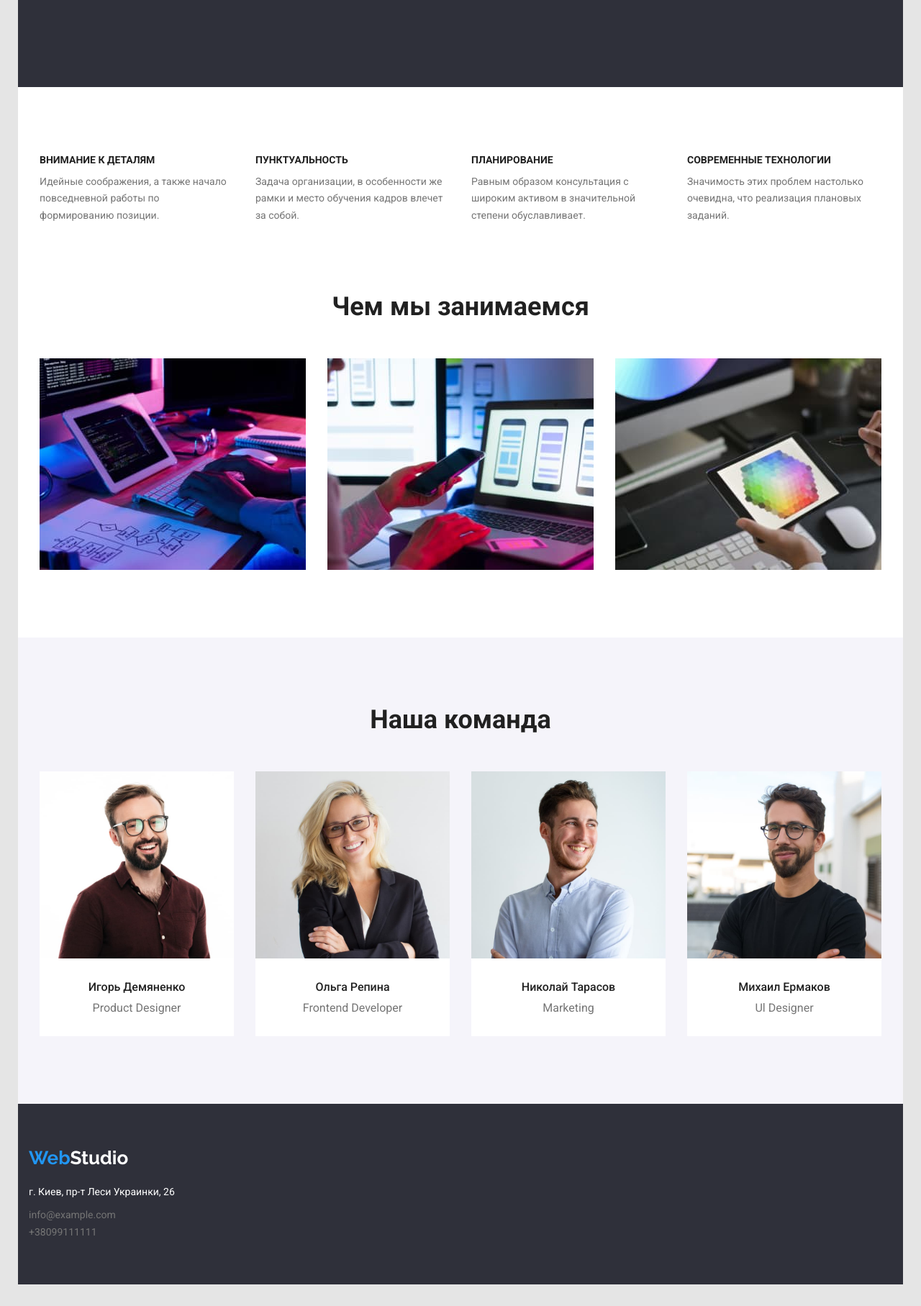
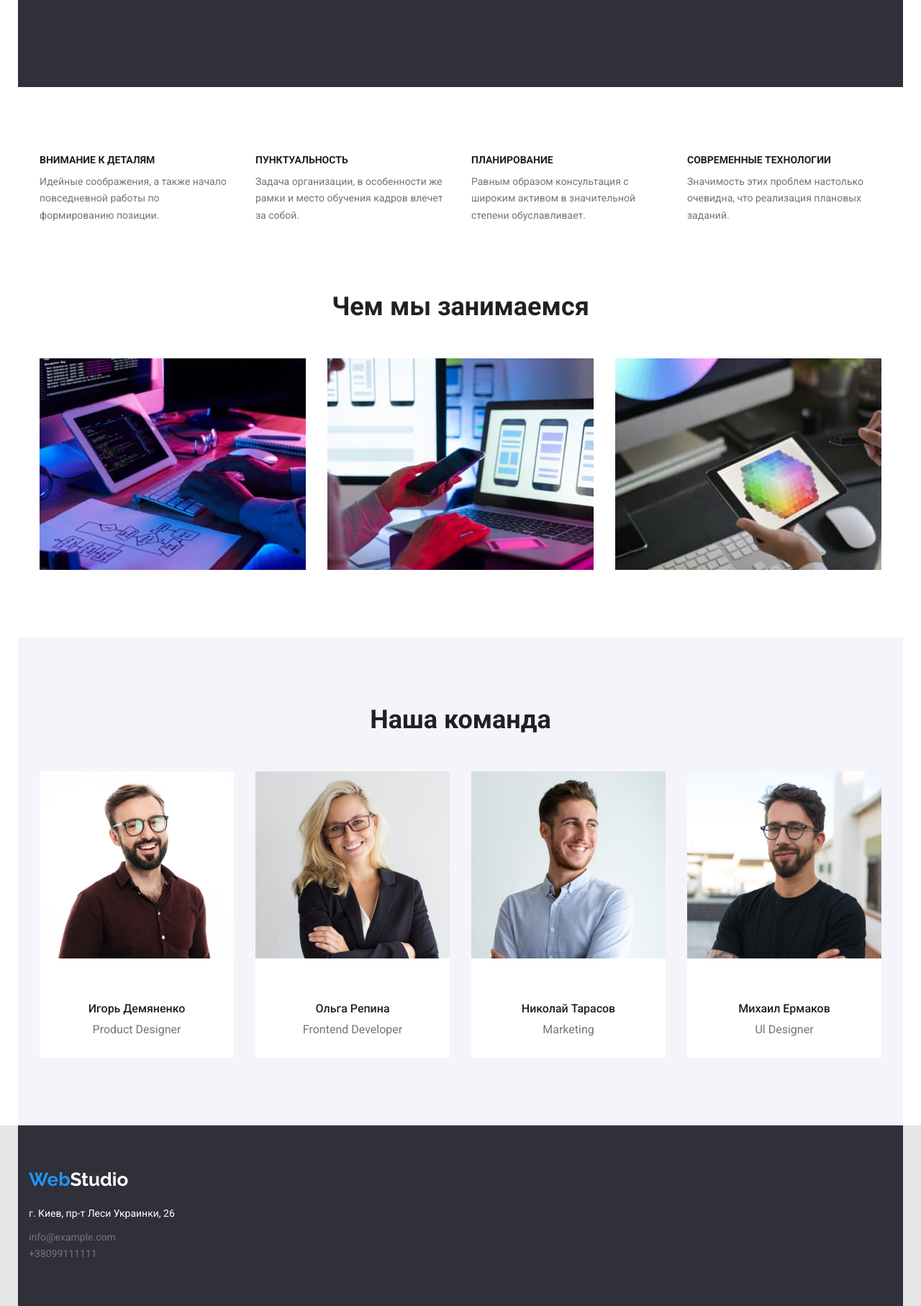
Before and after one commit to NikoKomp/goit-markup-hw-03, a plain HTML site: page index.html in a window 1280 px wide. Shown: the part 560-2375 px from the top of the page at 72% size. Before the commit the page ends 2345 px from the top, so only its background shows below. Drawn offline with Linux system fonts and the light colour scheme.

Commit message:
пока все норм

```diff
--- a/css/style.css
+++ b/css/style.css
@@ -28,33 +28,55 @@ a {
   margin-right: auto;
   background-color: var(--sup-head-color);
 }
+.section {
+  padding-top: 94px;
+  padding-bottom: 94px;
+  background-color: var(--sup-head-color);
+}
+.navigation-list {
+  border-bottom: 1px solid #ececec;
+  display: flex;
+}
 .hero {
   background: var(--brand-color);
   text-align: center;
   padding-top: 200px;
   padding-bottom: 200px;
 }
-.adv {
+.slogan-sec {
+  padding-bottom: 0px;
+  padding-top: 0px;
+}
+.advantage {
   padding-top: 94px;
+}
+.advantage-sec {
+  padding-top: 0px;
+  padding-bottom: 0px;
 }
 .do {
   padding-top: 94px;
   padding-bottom: 94px;
 }
-.tm {
+.what-we-dooing {
+  padding-top: 0px;
+  padding-bottom: 0px;
+}
+.our-team {
   padding-top: 94px;
   padding-bottom: 94px;
   background-color: #f5f4fa;
+}
+.our-team-sec {
+  padding-top: 0px;
+  padding-bottom: 0px;
 }
 .footer {
   padding-top: 60px;
   padding-bottom: 60px;
   background: var(--brand-color);
 }
-.nl {
-  border-bottom: 1px solid #ececec;
-  display: flex;
-}
+
 .card {
   padding-top: 94px;
   padding-bottom: 94px;
@@ -158,7 +180,9 @@ body {
 }
 .button-second {
   padding: 6px 22px;
-  font-weight: bold;
+  font-family: Roboto;
+  font-style: normal;
+  font-weight: 500;
   font-size: 16px;
   line-height: 1.5;
   cursor: pointer;
@@ -208,7 +232,6 @@ body {
 
 .player {
   width: 270px;
-  height: 368px;
   margin-right: 30px;
   background-color: var(--sup-head-color);
 }
@@ -363,3 +386,8 @@ img {
   max-width: 100%;
   height: auto;
   display: block;
+}
+.team-text {
+  padding-top: 30px;
+  padding-bottom: 30px;
+}
--- a/index.html
+++ b/index.html
@@ -16,7 +16,8 @@
 </head>
 
 <body>
-    <header class="container nl">
+    <header >
+        <div class="container navigation-list">
             <nav class="logo">
                 <a href="" class="logo-image" target="blink">Web<span class="logo-im-part2">Studio</span> </a>
                 <ul class="nav-links-item">
@@ -32,18 +33,26 @@
                         info@devstudio.com</a></li>
                 <li class="contacts"><a href="tel=+380961111111" class="link"> +380961111111 </a></li>
             </ul>
+            </div>
     </header>
     <main>
-        <section class="container hero">
- <!-- slogan -->
-            <div class="hero-box">
+
+
+
+        <!-- slogan -->
+        <section class="section slogan-sec">
+            <div class="container hero">
             <h1 class="sup-header">ЭФФЕКТИВНЫЕ РЕШЕНИЯ
 ДЛЯ ВАШЕГО БИЗНЕСА </h1>
-            <button type="button" class="button-first">Заказать услугу</button>
+            <button disabled type="button" class="button-first">Заказать услугу</button>
             </div>
         </section>
+
+
+
 <!-- Our advantage -->
-        <section class="container adv">
+        <section class="section advantage-sec">
+            <div class="container advantage">
             <h2 hidden>Наши преимущества</h2>
             <ul class="tegs">
                 <li class="item1"><h3 class="adv-head">ВНИМАНИЕ К ДЕТАЛЯМ</h3>
@@ -59,39 +68,54 @@
                     <p class=t-position>Значимость этих проблем настолько очевидна, что реализация плановых заданий.</p>
                 </li>
             </ul>
+            </div>
         </section>
+
+
+
 <!--what we doing-->
-        <section class="container do">
+        <section class="section what-we-dooing" >
+            <div class="container do">
             <h2 class="doing"> Чем мы занимаемся</h2>
             <ul class="d-list">
                 <li class="d-text"><img src="image/img.jpg" class="img-doing" alt="создание верстки"></li>
                 <li class="d-text"><img src="image/img1.jpg"  class="img-doing" alt="разработка мобильных приложений"></li>
                 <li class="d-text"><img src="image/img2.jpg"  class="img-doing" alt="веб дизайн"></li>
             </ul>
+            </div>
         </section>
+
+
+
 <!--our teeam-->
-        <section class="container tm">
+        <section class="section our-team-sec" >
+            <div class="container our-team">
             <h2 class="team"> Наша команда</h2>
             <ul class="team-list">
                 <li class="player"><img src="image/photo1.jpg"  class="t-photo" alt="Игорь Демяненко">
+                    <div class="team-text">
                     <h3 class="t-name">Игорь Демяненко</h3>
-                    <p class="t-post">Product Designer</p>
+                    <p class="t-post">Product Designer</p></div>
                 </li>
                 <li class="player"><img src="image/photo2.jpg" class="t-photo"  alt="Ольга Репина">
-                    <h3 class="t-name">Ольга Репина</h3>
-                    <p class="t-post">Frontend Developer</p>
+                    <div class="team-text"> <h3 class="t-name">Ольга Репина</h3>
+                    <p class="t-post">Frontend Developer</p></div>
                 </li>
                 <li class="player"><img src="image/photo3.jpg" class="t-photo" alt="Николай Тарасов">
-                    <h3 class="t-name">Николай Тарасов</h3>
-                    <p class="t-post">Marketing</p>
+                    <div class="team-text"> <h3 class="t-name">Николай Тарасов</h3>
+                    <p class="t-post">Marketing</p></div>
                 </li>
                 <li class="player"><img src="image/photo4.jpg" class="t-photo" alt="Михаил Ермаков">
-                    <h3 class="t-name">Михаил Ермаков</h3>
-                    <p class="t-post">Ul Designer</p>
+                    <div class="team-text"> <h3 class="t-name">Михаил Ермаков</h3>
+                    <p class="t-post">Ul Designer</p></div>
                 </li>
             </ul>
+            </div>
         </section>
     </main>
+
+
+
     <footer class="container footer">
         <a href="" class="logo-image-footer" target="blink">Web<span class="logo-im-part3">Studio</span> </a>
         <address>
```
Also changed, not shown: portfolio.html (+3 -1 lines).
